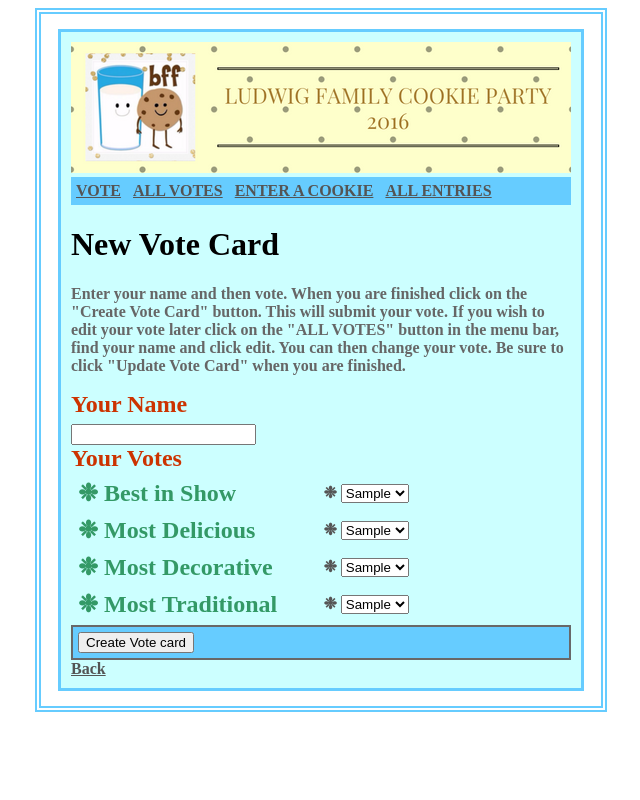
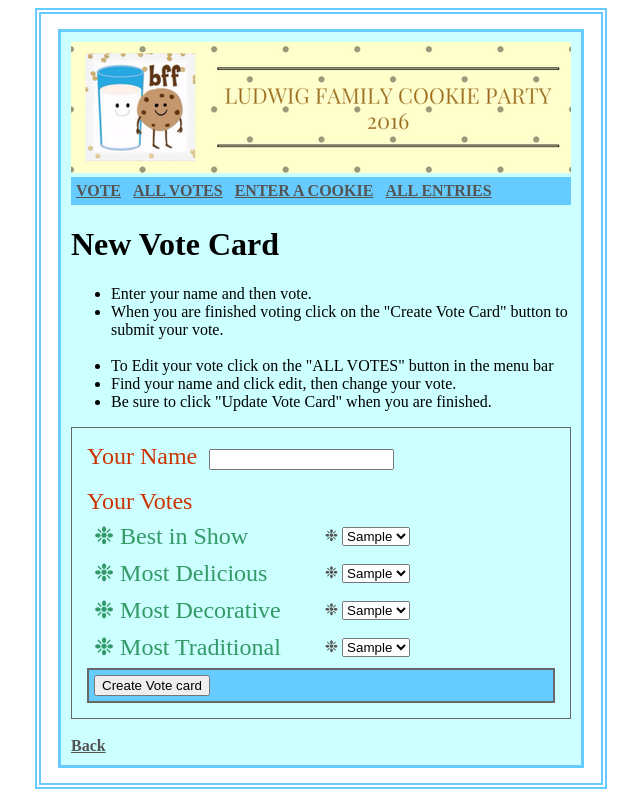
Before and after one commit to jendiamond/cookie-party, a Rails app: page /vote_cards/new in a window 1280 px wide. Shown: the whole page, without its empty margins (319-959 px from the left). Run offline with Rails 7, Linux system fonts and the light colour scheme; tables that the repository leaves empty hold one stand-in row (values such as "Sample post"); style sheets or scripts are compiled from the project's sources; some libraries are stand-ins or nearby versions.

Commit message:
Style Vote Card

```diff
--- a/app/assets/stylesheets/cookieparty.scss
+++ b/app/assets/stylesheets/cookieparty.scss
@@ -1,6 +1,5 @@
 body {
   background-color: white;
-  font-weight:bold;
 }
 
 p {
@@ -15,6 +14,7 @@ p {
   border-style:double;
   border-width:6px;
   }
+
 #cp_container {
   background-color:#cff;
   width:500px;
@@ -47,6 +47,7 @@ h2 {
   color: #396;
   font-size: 150%;
   }
+
 #voter {
   color: #C30;
   font-size: 150%;
--- a/app/views/vote_cards/_form.html.erb
+++ b/app/views/vote_cards/_form.html.erb
@@ -12,9 +12,10 @@
   <% end %>
 
   <div class="field">
-    <div id="voter"><%= f.label :name, "Your Name" %><br />
+    <div id="voter"><%= f.label :name, "Your Name" %>&nbsp;
     <%= f.text_field :name %></div>
   </div>
+  <br/>
   <div id="voter">Your Votes</div>
   <table>
     <tr>
--- a/app/views/vote_cards/new.html.erb
+++ b/app/views/vote_cards/new.html.erb
@@ -1,6 +1,14 @@
 <h1>New Vote Card</h1>
-<p>Enter your name and then vote. When you are finished click on the "Create Vote Card" button. This will submit your vote. If you wish to edit your vote later click on the "ALL VOTES" button in the menu bar, find your name and click edit. You can then change your vote. Be sure to click "Update Vote Card" when you are finished.</p>
-
-<%= render 'form' %>
-
+<ul>
+  <li>Enter your name and then vote.</li>
+  <li>When you are finished voting click on the "Create Vote Card" button to submit your vote.</li>
+  <br/>
+  <li>To Edit your vote click on the "ALL VOTES" button in the menu bar</li>
+  <li>Find your name and click edit, then change your vote. </li>
+  <li>Be sure to click "Update Vote Card" when you are finished.</li>
+</ul>
+<div style="border:solid 1px #666; padding:15px;">
+  <%= render 'form' %>
+</div>
+<br/>
 <%= link_to 'Back', "/" %>
```
Also changed, not shown: app/views/static_pages/index.html.erb (+6 -3 lines).
